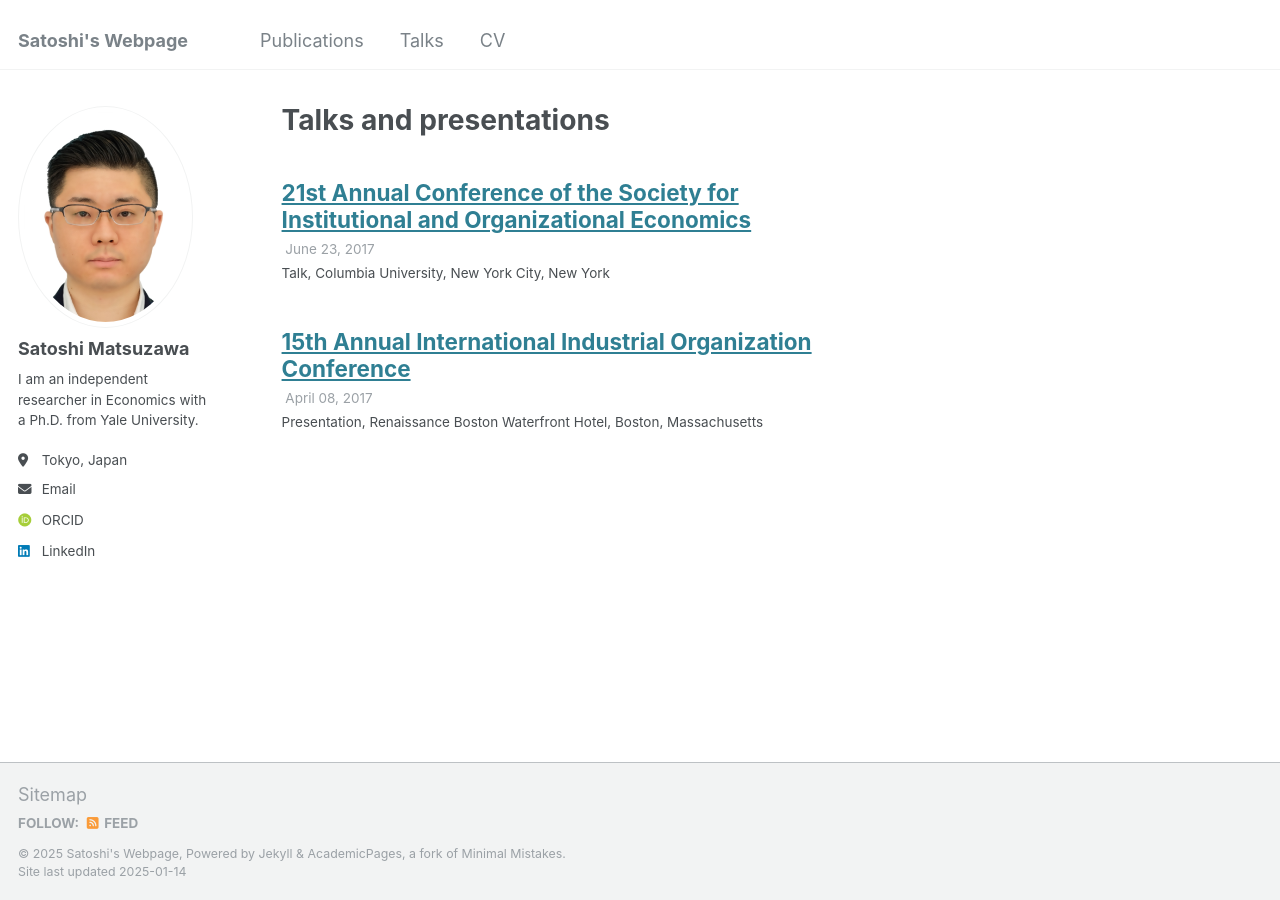
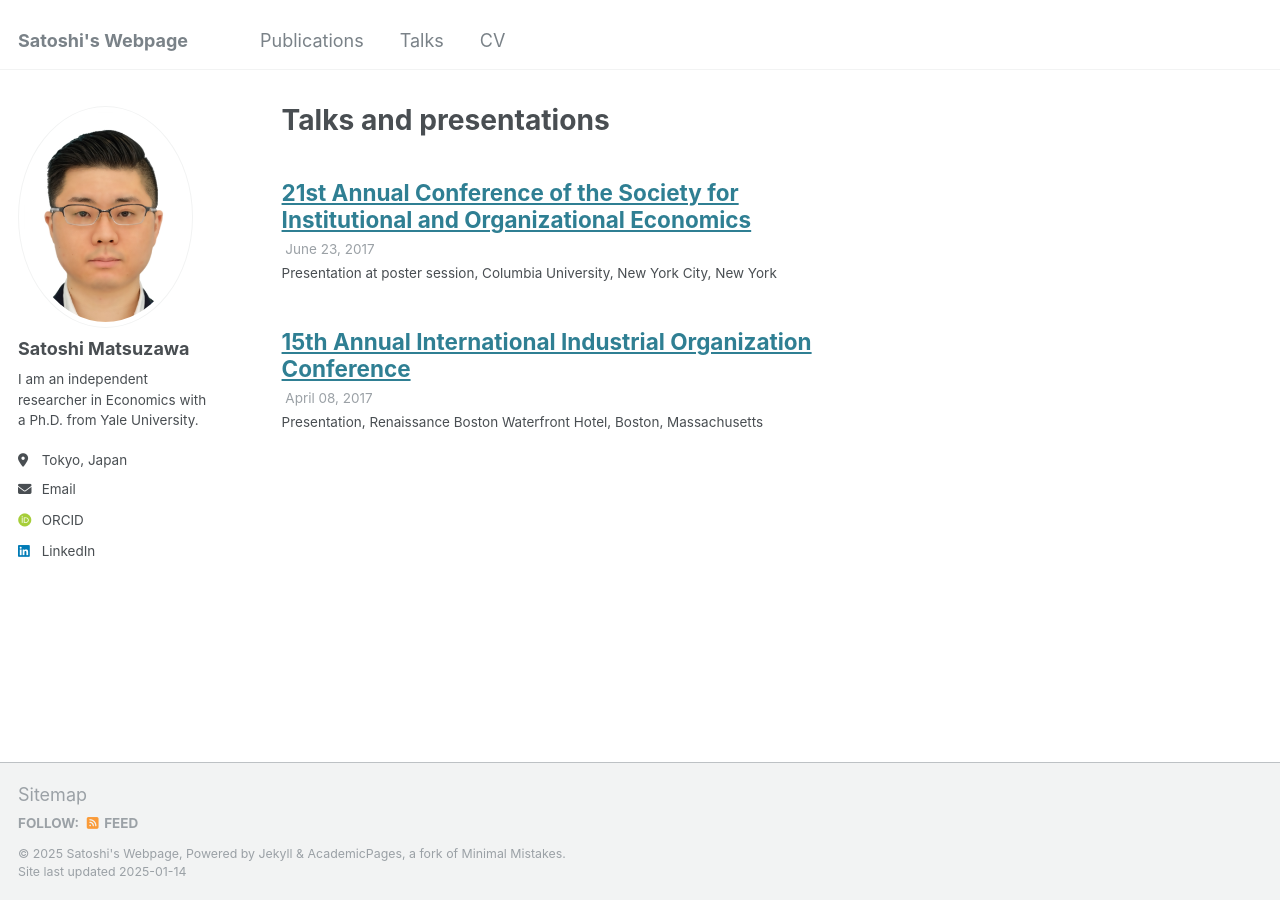
Before and after one commit to satoshimatsuzawa/satoshimatsuzawa.github.io, a Jekyll site: the page built from _pages/talks.html, in a window 1280 px wide. Built offline with Jekyll 4.4.1, drawn with Linux system fonts in a browser that asks for light colours; some web fonts are replaced.

Commit message:
Update 2017-06-23-SIOE.md

```diff
--- a/_talks/2017-06-23-SIOE.md
+++ b/_talks/2017-06-23-SIOE.md
@@ -1,7 +1,7 @@
 ---
 title: "21st Annual Conference of the Society for Institutional and Organizational Economics"
 collection: talks
-type: "Talk"
+type: "Presentation at poster session"
 permalink: /talks/2017-06-23
 venue: "Columbia University"
 date: 2017-06-23
```
